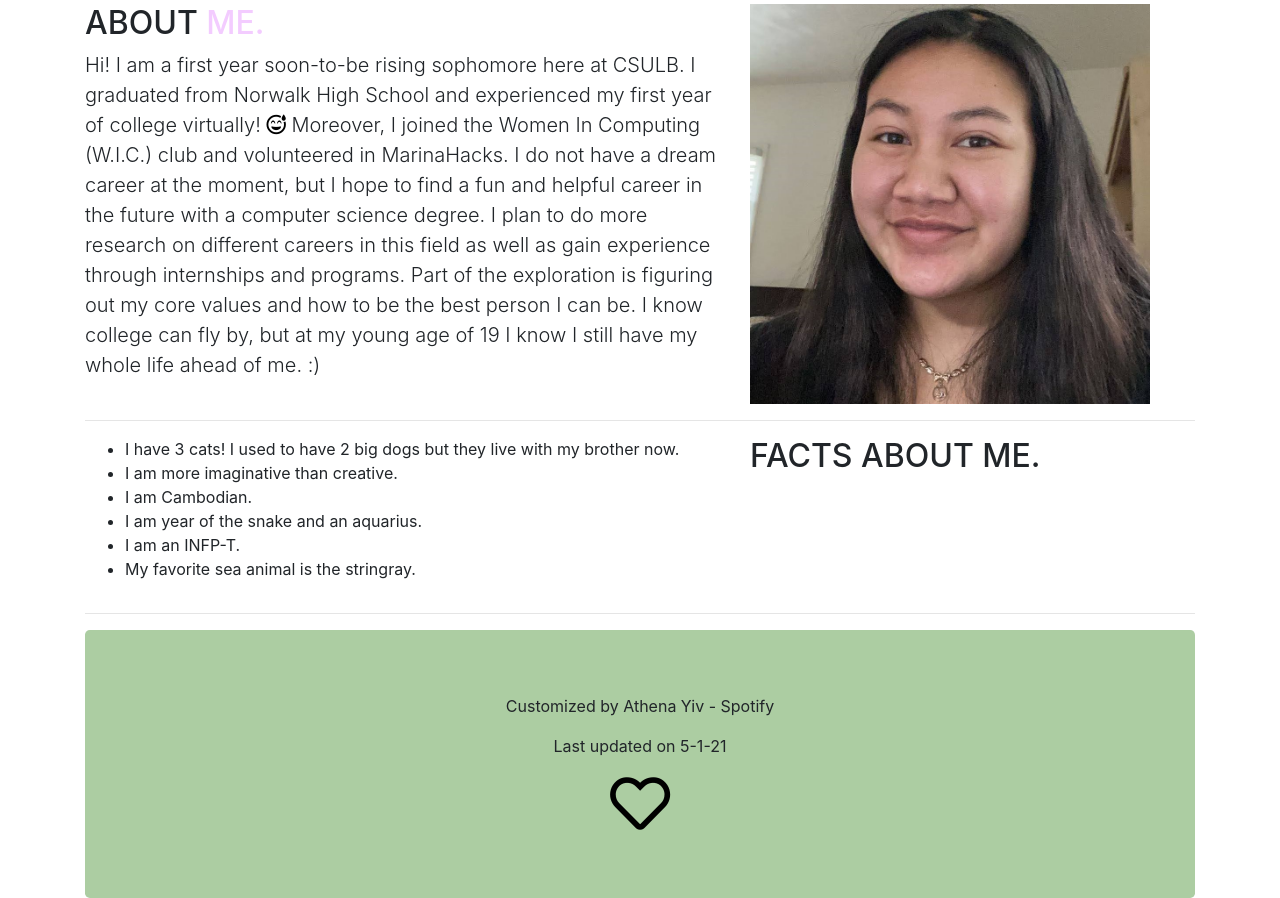
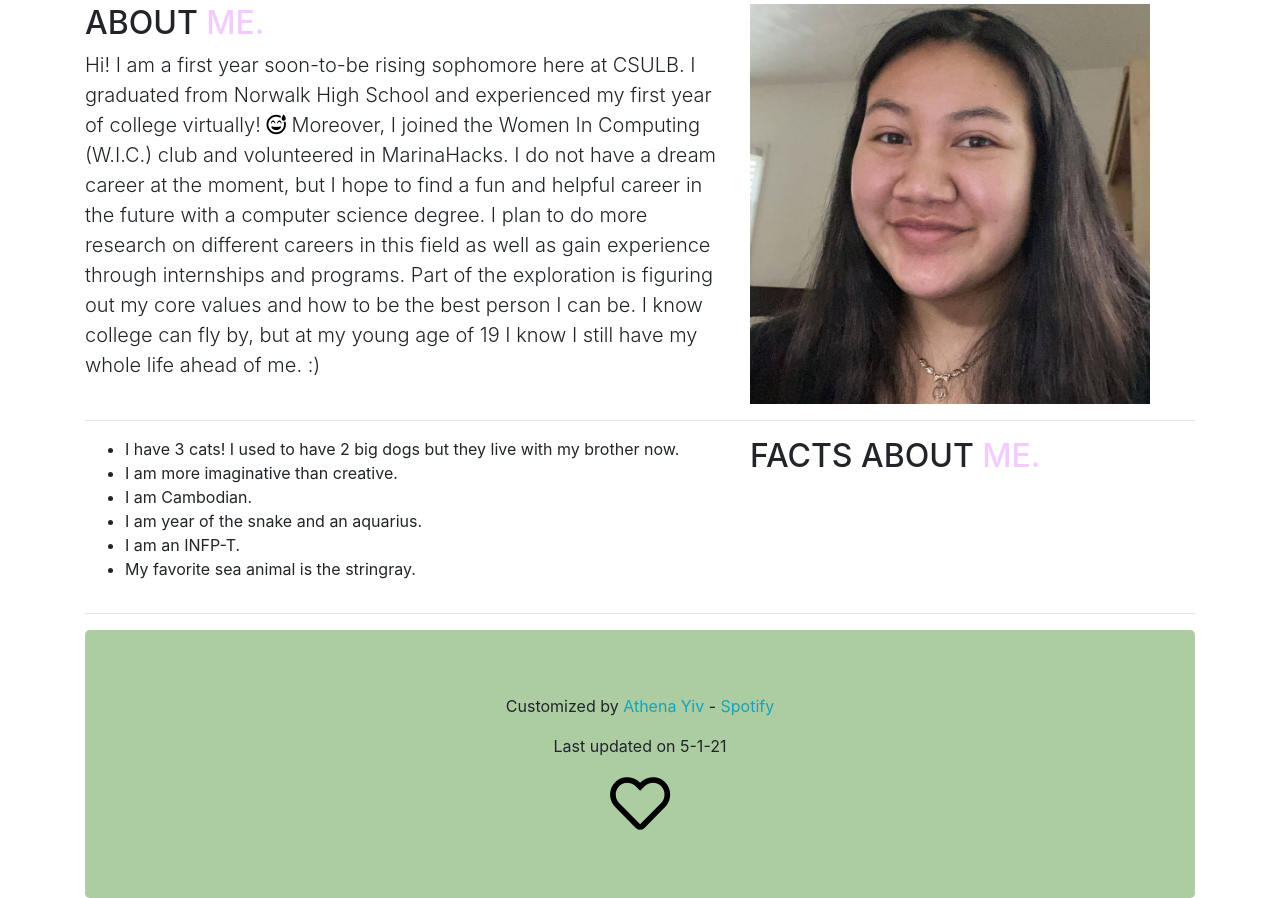
Before and after one commit to athenaey/cecs105, a plain HTML site: page index.html in a window 1280 px wide. Shown: the part 269-1167 px from the top of the page. Drawn offline with nearby package versions, Linux system fonts and the light colour scheme.

Commit message:
Update index.html

```diff
--- a/index.html
+++ b/index.html
@@ -57,14 +57,14 @@
 
       </div>
       <div class="col-md-5">
-         <h2 class="featurette-heading">FACTS ABOUT<span class="text-$teal-500"> ME.</span></h2>
+         <h2 class="featurette-heading">FACTS ABOUT<span style="color:#f3ccff"> ME.</span></h2>
       </div>
     </div>
 
    <hr class="featurette-divider">
 
 <div class="jumbotron text-center" style="margin-bottom:0;background-color:#accda2">
-  <p>Customized by <a href="mailto:athena.yiv@student.csulb.edu" class="text-body">Athena Yiv</a> -  <a href="https://open.spotify.com/user/athena.ezra?si=4dc42ffde9c54a2d" target="_blank" class="text-body">Spotify</a></p><p>Last updated on 5-1-21</p>
+  <p>Customized by <a href="mailto:athena.yiv@student.csulb.edu" class="text-info">Athena Yiv</a> -  <a href="https://open.spotify.com/user/athena.ezra?si=4dc42ffde9c54a2d" target="_blank" class="text-info">Spotify</a></p><p>Last updated on 5-1-21</p>
     <i class="far fa-heart" style="font-size:60px;color:black"></i>
 </div>
     </div>
```
